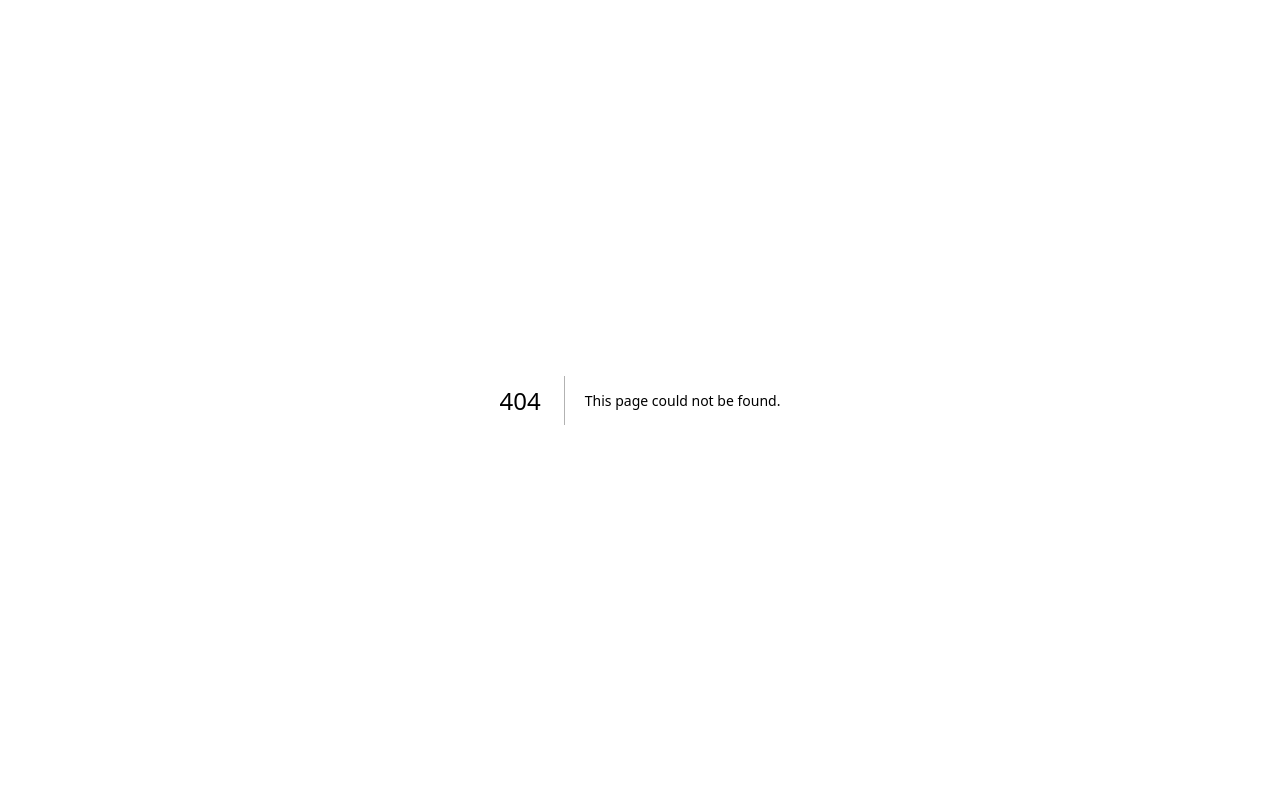
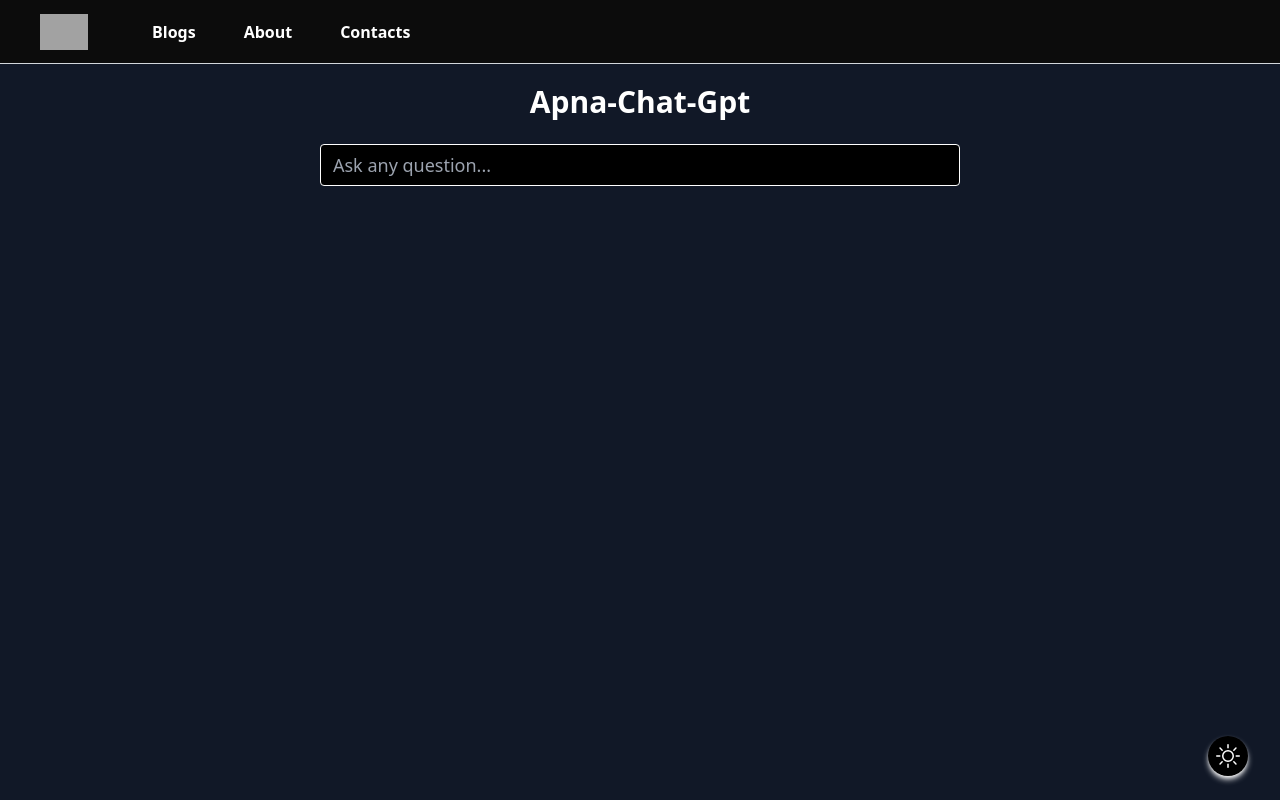
Before and after one commit to iamshiv007/NextJS-Portfolio, a Next.js app: page /posts/apna-chat-gpt in a window 1280 px wide. Before the commit this address had no page. Built offline with nearby package versions, Linux system fonts and the light colour scheme; grey boxes are pictures that could not be loaded.

Commit message:
apna-chat-gpt completed

```diff
--- a/components/blogData.jsx
+++ b/components/blogData.jsx
@@ -125,4 +125,11 @@ export const blogs = [
     linkName: "hindi-translator",
     date: "June 21, 2023",
   },
+  {
+    name: "Apna-Chat-GPT",
+    imageUrl:
+      "https://encrypted-tbn0.gstatic.com/images?q=tbn:ANd9GcTlmA2CxPc1F6Fuim6MSL17w4QTctxSr6kI5QvxLvfLqA&usqp=CAU&ec=48600112",
+    linkName: "apna-chat-gpt",
+    date: "June 22, 2023",
+  },
 ];
--- a/contextApi/blogContext.jsx
+++ b/contextApi/blogContext.jsx
@@ -3,7 +3,7 @@ const { useState, createContext } = require("react");
 export const BlogContext = createContext();
 
 export const BlogProvider = ({ children }) => {
-  const [dark, setDark] = useState(false);
+  const [dark, setDark] = useState(true);
 
   return (
     <BlogContext.Provider value={{ dark, setDark }}>
--- /dev/null
+++ b/pages/posts/apna-chat-gpt.jsx
@@ -0,0 +1,126 @@
+import Navbar from "@/components/Navbar";
+import Theme from "@/components/Theme";
+import ThemeBtn from "@/components/ThemeBtn";
+import Head from "next/head";
+import React, { Fragment, useState } from "react";
+const axios = require("axios");
+
+const ApnaChatGpt = () => {
+  const [question, setQuestion] = useState("");
+  const [loading, setLoading] = useState(false);
+  const [questionPreview, setQuestionPreview] = useState("");
+  const [answer, setAnswer] = useState();
+  const [history, setHistory] = useState([]);
+
+  const enterHit = (e) => {
+    if (e.key === "Enter") {
+      generateAnswer();
+    }
+  };
+
+  const generateAnswer = async () => {
+    const options = {
+      method: "POST",
+      url: "https://chatgpt53.p.rapidapi.com/",
+      headers: {
+        "content-type": "application/json",
+        "X-RapidAPI-Key": "46e102466emsh069eb8e1a1f88bep148650jsn161589bc0004",
+        "X-RapidAPI-Host": "chatgpt53.p.rapidapi.com",
+      },
+      data: {
+        messages: [
+          {
+            role: "user",
+            content: question,
+          },
+        ],
+        temperature: 1,
+      },
+    };
+
+    try {
+      setLoading(true);
+      setQuestionPreview(question);
+      setQuestion("");
+      setAnswer("");
+      const response = await axios.request(options);
+      setLoading(false);
+      setAnswer(response.data.choices[0].message.content);
+      setHistory([
+        { question, answer: response.data.choices[0].message.content },
+        ...history,
+      ]);
+      console.log(response.data.choices[0].message.content);
+    } catch (error) {
+      console.error(error);
+    }
+  };
+
+  return (
+    <Fragment>
+      <Head>
+        <title>Apna-Chat-Gpt</title>
+      </Head>
+
+      <Theme>
+        <Navbar />
+        <ThemeBtn />
+
+        <div className="dark:bg-gray-900 min-h-[92vh]">
+          <h1 className="text-3xl font-bold text-center pt-5">Apna-Chat-Gpt</h1>
+          <div className="w-[92%] sm:w-[50%] m-auto mt-6">
+            <div className="inputWrapper flex justify-around">
+              <input
+                onChange={(e) => setQuestion(e.target.value)}
+                onKeyDown={enterHit}
+                type="text"
+                name="question"
+                id="question"
+                value={question}
+                placeholder="Ask any question..."
+                className="dark:bg-black p-3 py-1.5 rounded text-lg block w-[100%] border border-solid border-gray-500 dark:border-white"
+              />
+            </div>
+
+            <div className="mt-8 pb-5">
+              {questionPreview && (
+                <div>
+                  {" "}
+                  <p>Q. {questionPreview}</p>
+                  <p>{loading ? "Generating..." : "Ans => " + answer}</p>
+                </div>
+              )}
+
+              {answer !== ""
+                ? history
+                    .filter((data, key) => key !== 0)
+                    .map((data, key) => (
+                      <div key={key} className="mt-5">
+                        <p>{"Q. " + data.question}</p>
+                        <div>{"Ans => " + data.answer}</div>
+                      </div>
+                    ))
+                : history.map((data, key) => (
+                    <div key={key} className="mt-5">
+                      <p>{"Q. " + data.question}</p>
+                      <div>{"Ans => " + data.answer}</div>
+                    </div>
+                  ))}
+            </div>
+          </div>
+
+          <div className="sm:hidden flex justify-center w-[100%] fixed bottom-10">
+            <button
+              className="p-2 px-5 bg-blue-400 font-bold dark:bg-blue-700 dark:text-white rounded sm:ml-5"
+              onClick={generateAnswer}
+            >
+              Generate
+            </button>
+          </div>
+        </div>
+      </Theme>
+    </Fragment>
+  );
+};
+
+export default ApnaChatGpt;
--- a/pages/posts/blend-mode.jsx
+++ b/pages/posts/blend-mode.jsx
@@ -20,7 +20,7 @@ const BlendMode = () => {
 
         <div className="layoutContainer">
           <div className="layoutBox1">
-            <h2 className="text-3xl font-bold mt-4 bg-blue-400 p-2 rounded-md">
+            <h2 className="text-3xl font-bold mt-4 dark:bg-blue-800 bg-blue-400 p-2 rounded-md">
               Background Blend Mode
             </h2>
 
--- a/pages/posts/hindi-translator.jsx
+++ b/pages/posts/hindi-translator.jsx
@@ -68,6 +68,7 @@ const HindiTranslator = () => {
                 id="from"
                 value={text}
                 onChange={(e) => setText(e.target.value)}
+                placeholder="Wirte here..."
               ></textarea>
             </div>
 
--- a/styles/globals.css
+++ b/styles/globals.css
@@ -24,7 +24,7 @@ div {
   }
 
   .layoutBox1 {
-    @apply sm:w-[60%] ml-[3%] w-[94%] border-0 sm:border border-solid border-gray-300 rounded-xl p-4 sm:ml-[10%] sm:h-[88vh] sm:overflow-y-scroll dark:bg-gray-900 my-[2vh] transition-all duration-1000;
+    @apply sm:w-[60%] ml-[3%] w-[94%] border-0 sm:border border-solid border-gray-300 rounded-xl p-4 sm:ml-[10%]  h-[88vh] sm:overflow-y-scroll dark:bg-gray-900 my-[2vh] transition-all duration-1000;
   }
   .layoutBox2 {
     @apply w-[20%] p-2 mt-2 hidden sm:block transition-all duration-1000;
```
